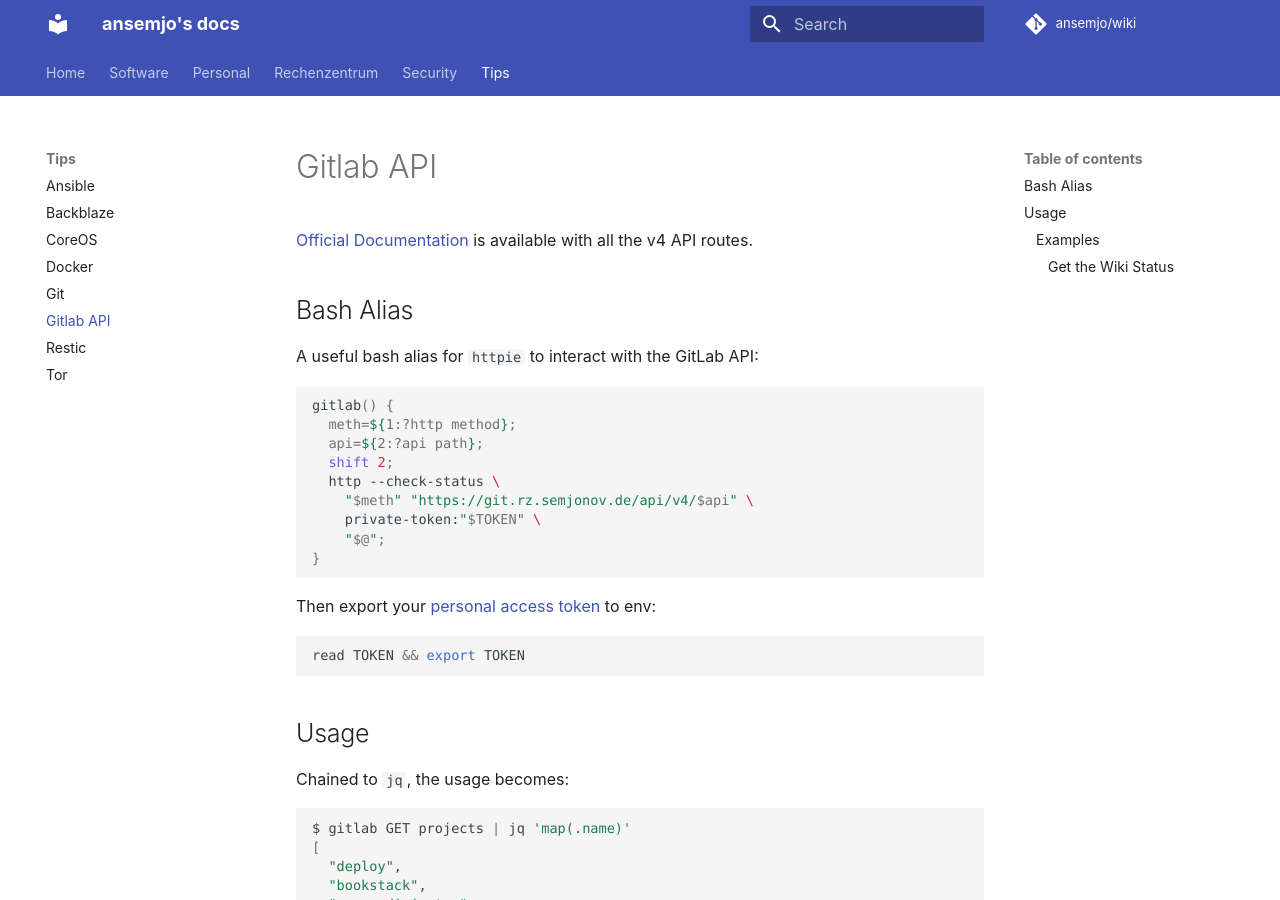
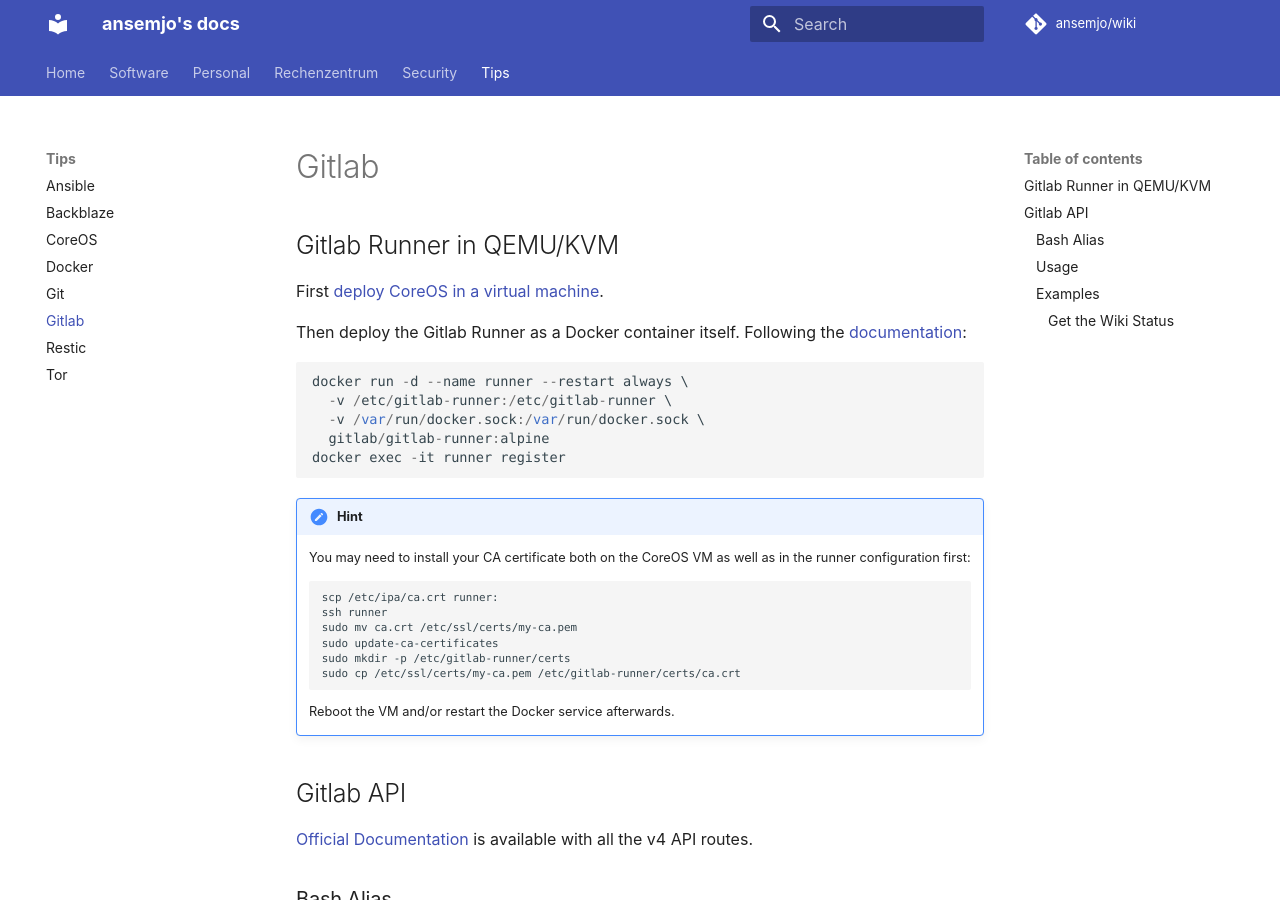
Before and after one commit to ansemjo/wiki, an MkDocs documentation site: the page built from docs/tips/gitlab.md, in a window 1280 px wide and 900 px high. Built offline with MkDocs 1.6.1 and Material for MkDocs 9.7.7, drawn with Linux system fonts in a browser that asks for light colours; comment, search, counter and statistics services are not loaded.

Commit message:
add documentation for docker in KVM and gitlab runners

````diff
--- a/docs/tips/gitlab.md
+++ b/docs/tips/gitlab.md
@@ -1,9 +1,37 @@
-# Gitlab API
+# Gitlab
+
+## Gitlab Runner in QEMU/KVM
+
+First [deploy CoreOS in a virtual machine](../rechenzentrum/docker-in-kvm.md).
+
+Then deploy the Gitlab Runner as a Docker container itself. Following the
+[documentation](https://docs.gitlab.com/runner/install/docker.html):
+
+    docker run -d --name runner --restart always \
+      -v /etc/gitlab-runner:/etc/gitlab-runner \
+      -v /var/run/docker.sock:/var/run/docker.sock \
+      gitlab/gitlab-runner:alpine
+    docker exec -it runner register
+
+!!! hint
+    You may need to install your CA certificate both on the CoreOS VM as well as in the
+    runner configuration first:
+
+        scp /etc/ipa/ca.crt runner:
+        ssh runner
+        sudo mv ca.crt /etc/ssl/certs/my-ca.pem
+        sudo update-ca-certificates
+        sudo mkdir -p /etc/gitlab-runner/certs
+        sudo cp /etc/ssl/certs/my-ca.pem /etc/gitlab-runner/certs/ca.crt
+
+    Reboot the VM and/or restart the Docker service afterwards.
+
+## Gitlab API
 
 [Official Documentation](https://docs.gitlab.com/ee/api/README.html) is available with all the v4
 API routes.
 
-## Bash Alias
+### Bash Alias
 
 A useful bash alias for `httpie` to interact with the GitLab API:
 
@@ -26,7 +54,7 @@
 read TOKEN && export TOKEN
 ```
 
-## Usage
+### Usage
 
 Chained to `jq`, the usage becomes:
 
````
Also changed, not shown: docs/rechenzentrum/docker-in-kvm.md (added, +155 -0 lines), docs/security/zfs-in-place-encryption.md (+1 -1 lines).
